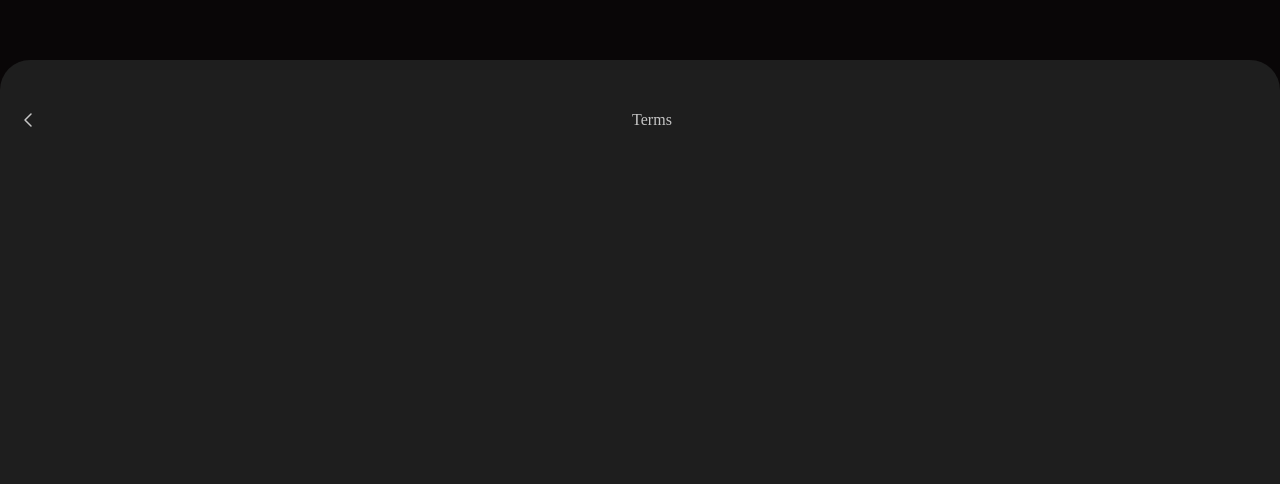
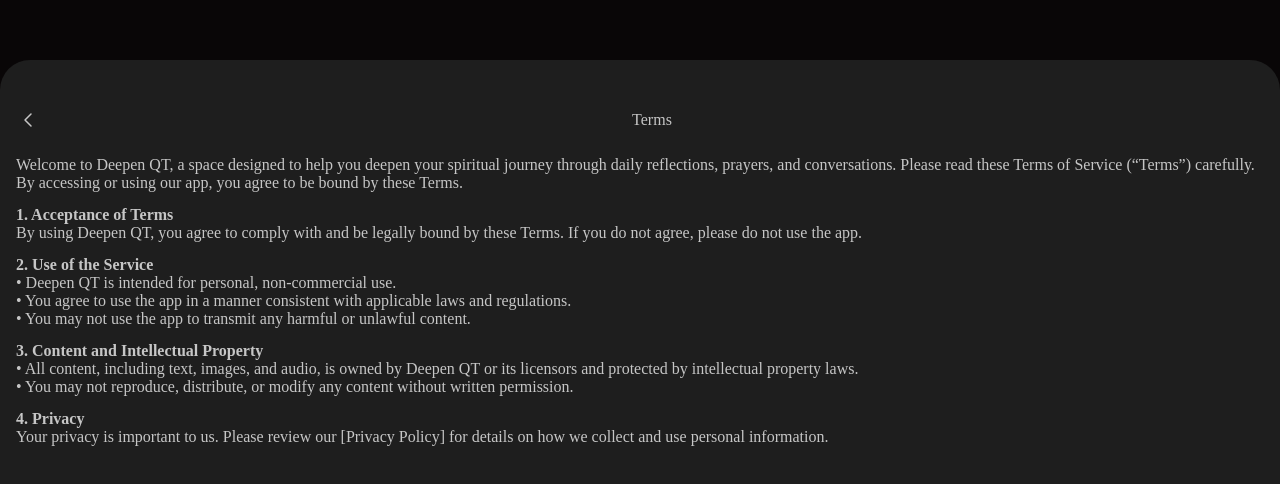
Before and after one commit to delee-dix/deepen-qt, a Nuxt app: page /home/mypage/terms in a window 1280 px wide. Shown: the top 484 px of the page. Built offline with nearby package versions, Linux system fonts and the light colour scheme.

Commit message:
create terms screen

```diff
--- a/pages/home/mypage/terms.vue
+++ b/pages/home/mypage/terms.vue
@@ -1,7 +1,7 @@
 <script setup lang="ts"></script>
 
 <template>
-  <div class="mypage-container">
+  <div class="terms-container">
     <div class="empty-area"></div>
     <div class="content-area">
       <!-- <div class="bar"></div> -->
@@ -14,12 +14,44 @@
         <div>Terms</div>
         <div></div>
       </div>
+      <div class="terms-content">
+        <div class="intro">
+          Welcome to Deepen QT, a space designed to help you deepen your
+          spiritual journey through daily reflections, prayers, and
+          conversations. Please read these Terms of Service (“Terms”) carefully.
+          By accessing or using our app, you agree to be bound by these Terms.
+        </div>
+        <div class="one">
+          <strong>1. Acceptance of Terms</strong><br />
+          By using Deepen QT, you agree to comply with and be legally bound by
+          these Terms. If you do not agree, please do not use the app.
+        </div>
+        <div class="two">
+          <strong>2. Use of the Service</strong><br />
+          • Deepen QT is intended for personal, non-commercial use.<br />
+          • You agree to use the app in a manner consistent with applicable laws
+          and regulations.<br />
+          • You may not use the app to transmit any harmful or unlawful content.
+        </div>
+        <div class="three">
+          <strong>3. Content and Intellectual Property</strong><br />
+          • All content, including text, images, and audio, is owned by Deepen
+          QT or its licensors and protected by intellectual property laws.<br />
+          • You may not reproduce, distribute, or modify any content without
+          written permission.
+        </div>
+        <div class="four">
+          <strong>4. Privacy</strong><br />
+          Your privacy is important to us. Please review our [Privacy Policy]
+          for details on how we collect and use personal information.
+        </div>
+      </div>
     </div>
   </div>
 </template>
 
 <style lang="scss" scoped>
-.mypage-container {
+.terms-container {
   background-color: #090607;
   color: #c6c6c6;
   display: flex;
@@ -59,6 +91,16 @@
       align-items: center;
       margin-top: 32px;
     }
+
+    .terms-content {
+      display: flex;
+      flex-direction: column;
+      gap: 14px;
+
+      .intro {
+        margin-top: 24px;
+      }
+    }
   }
 }
 </style>
```
